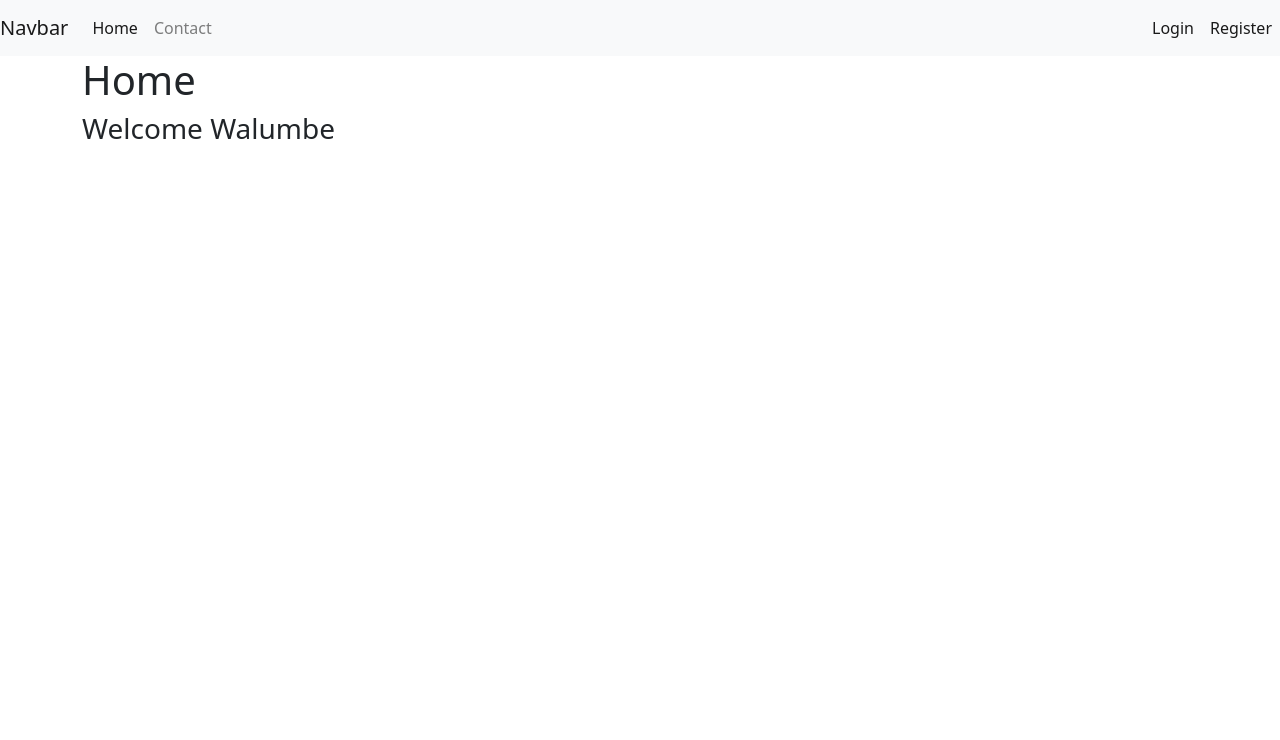
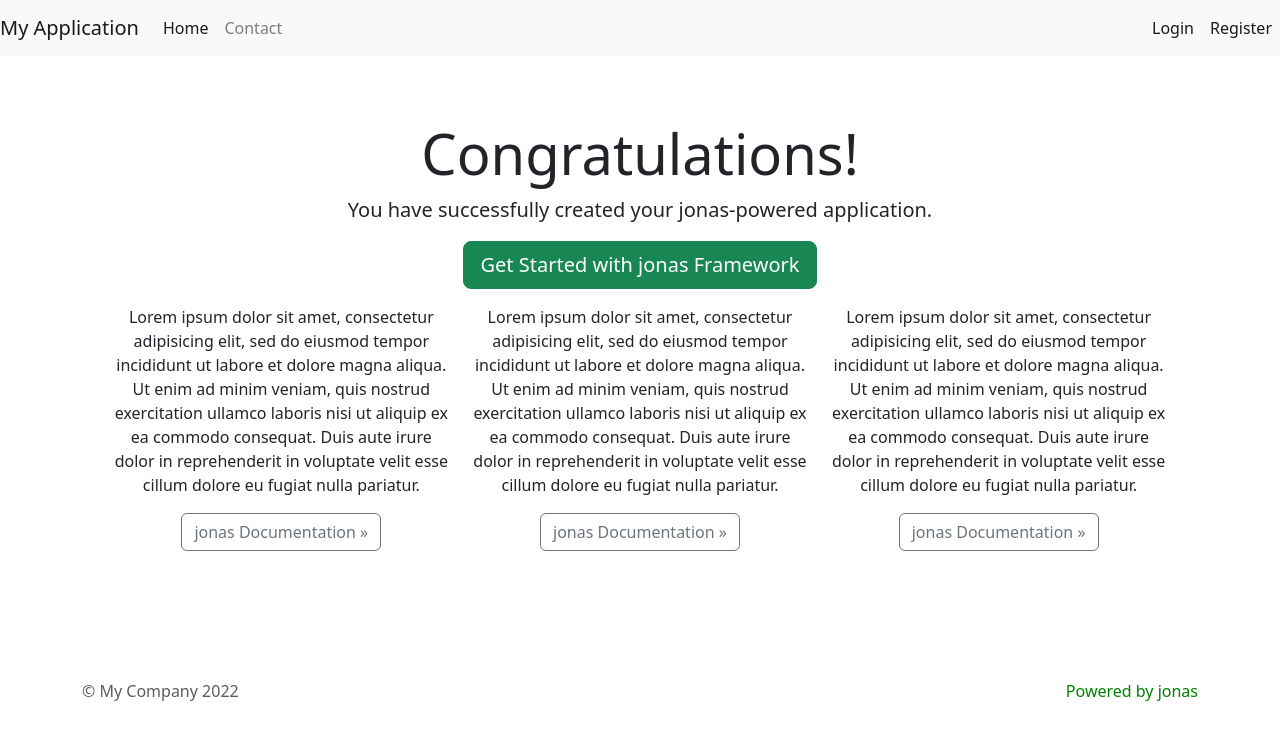
Before and after one commit to walumbe/jonas, a PHP site: page / in a window 1280 px wide. Shown: the top 740 px of the page. Run offline with PHP 8.4, Linux system fonts and the light colour scheme; data that the repository does not hold is empty; some libraries are stand-ins or nearby versions.

Commit message:
Modified home page

```diff
--- a/core/Application.php
+++ b/core/Application.php
@@ -24,6 +24,7 @@ Class Application
     public function __construct($rootPath, array $config)
     {
         $this->userClass = $config['userClass'];
+//        $this->userClass = $userClass;
         self::$ROOT_DIR = $rootPath;
         self::$app = $this;
         $this->request = new Request();
--- a/core/middlewares/AuthMiddleware.php
+++ b/core/middlewares/AuthMiddleware.php
@@ -17,7 +17,6 @@ class AuthMiddleware extends BaseMiddleware
         $this->actions = $actions;
     }
 
-
     public function execute()
     {
         if(Application::isGuest())
--- a/models/LoginForm.php
+++ b/models/LoginForm.php
@@ -37,7 +37,7 @@ class LoginForm extends Model
        $user = User::findOne(['email' => $this->email]);
         if(!$user)
         {
-            $this->addError('email', 'User does not exixt with this email address!');
+            $this->addError('email', 'User does not exist with this email address!');
             return false;
         }
 
--- a/views/home.php
+++ b/views/home.php
@@ -1,2 +1,33 @@
-<h1>Home</h1>
-<h3>Welcome <?php echo $name; ?></h3>
+<!--<h1>Home</h1>-->
+<!--<h3>Welcome --><?php //#echo $name; ?><!--</h3>-->
+
+<div class="site-index">
+    <div class="jumbotron text-center bg-transparent">
+        <h1 class="display-4">Congratulations!</h1>
+        <p class="lead">You have successfully created your jonas-powered application. </p>
+        <p class="btn btn-lg btn-success" href="https://github.com/walumbe/jonas">Get Started with jonas Framework</p>
+
+        <div class="body-content">
+            <div class="row">
+                <div class="col-lg-4">
+                    <p>Lorem ipsum dolor sit amet, consectetur adipisicing elit, sed do eiusmod tempor incididunt ut labore et dolore magna aliqua. Ut enim ad minim veniam, quis nostrud exercitation ullamco laboris nisi ut aliquip ex ea commodo consequat.
+                        Duis aute irure dolor in reprehenderit in voluptate velit esse cillum dolore eu fugiat nulla pariatur.
+                    </p>
+                    <p><a class="btn btn-outline-secondary" href="https://github.com/walumbe/jonas">jonas Documentation &raquo;</a></p>
+                </div>
+                <div class="col-lg-4">
+                    <p>Lorem ipsum dolor sit amet, consectetur adipisicing elit, sed do eiusmod tempor incididunt ut labore et dolore magna aliqua. Ut enim ad minim veniam, quis nostrud exercitation ullamco laboris nisi ut aliquip ex ea commodo consequat.
+                        Duis aute irure dolor in reprehenderit in voluptate velit esse cillum dolore eu fugiat nulla pariatur.
+                    </p>
+                    <p><a class="btn btn-outline-secondary" href="https://github.com/walumbe/jonas">jonas Documentation &raquo;</a></p>
+                </div>
+                <div class="col-lg-4">
+                    <p>Lorem ipsum dolor sit amet, consectetur adipisicing elit, sed do eiusmod tempor incididunt ut labore et dolore magna aliqua. Ut enim ad minim veniam, quis nostrud exercitation ullamco laboris nisi ut aliquip ex ea commodo consequat.
+                        Duis aute irure dolor in reprehenderit in voluptate velit esse cillum dolore eu fugiat nulla pariatur.
+                    </p>
+                    <p><a class="btn btn-outline-secondary" href="https://github.com/walumbe/jonas">jonas Documentation &raquo;</a></p>
+                </div>
+            </div>
+        </div>
+    </div>
+</div>
--- a/views/layouts/main.php
+++ b/views/layouts/main.php
@@ -23,7 +23,7 @@ use app\core\Application;
 </head>
 <body>
 <nav class="navbar navbar-expand-lg navbar-light bg-light">
-    <a class="navbar-brand" href="#">Navbar</a>
+    <a class="navbar-brand" href="/">My Application</a>
     <button class="navbar-toggler" type="button" data-toggle="collapse" data-target="#navbarSupportedContent"
             aria-controls="navbarSupportedContent" aria-expanded="false" aria-label="Toggle navigation">
         <span class="navbar-toggler-icon"></span>
@@ -88,5 +88,11 @@ use app\core\Application;
     <script src="https://cdn.jsdelivr.net/npm/@popperjs/core@2.10.2/dist/umd/popper.min.js" integrity="sha384-7+zCNj/IqJ95wo16oMtfsKbZ9ccEh31eOz1HGyDuCQ6wgnyJNSYdrPa03rtR1zdB" crossorigin="anonymous"></script>
     <script src="https://cdn.jsdelivr.net/npm/bootstrap@5.1.3/dist/js/bootstrap.min.js" integrity="sha384-QJHtvGhmr9XOIpI6YVutG+2QOK9T+ZnN4kzFN1RtK3zEFEIsxhlmWl5/YESvpZ13" crossorigin="anonymous"></script>
     -->
+    <footer class="footer mt-auto py-3 text-muted">
+        <div class="container">
+            <p class="float-left">&copy; My Company <?= date('Y') ?></p>
+            <p class="float-right" style="color: green">Powered by jonas</p>
+        </div>
+    </footer>
   </body>
 </html>
```
